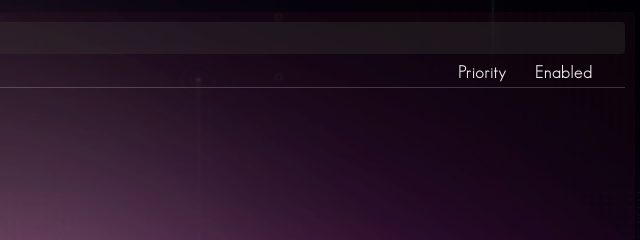
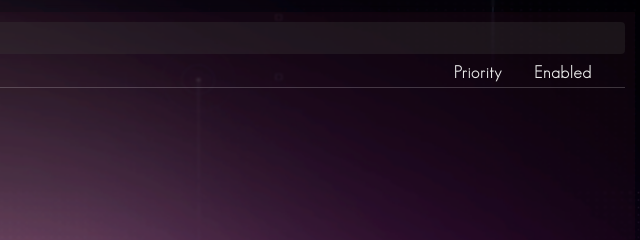
Before and after one commit to Syzzle07/NMS-Mod-Manager, a website built with Vite: page index.html in a window 1280 px wide. Shown: the part 223-463 px from the top of the page, 640-1280 px from the left. Built offline with nearby package versions, Linux system fonts and the light colour scheme.

Commit message:
Fixed Header Alignment

```diff
--- a/src/styles.css
+++ b/src/styles.css
@@ -401,25 +401,6 @@ h3,
 	margin-bottom: 5px;
 }
 
-/* Target ONLY the "Priority" span inside the header row */
-.header-row .priority {
-    text-align: right; /* Align the text to the right of its 80px box */
-    padding-right: 28.5px; /* Add 10px of space from the right edge */
-    white-space: nowrap;
-    /* overflow: hidden;
-    text-overflow: ellipsis; */
-}
-
-
-/* Target ONLY the "Enabled" span inside the header row */
-.header-row .enabled {
-    text-align: left; /* Align the text to the left of its 80px box */
-    padding-left: 0px; /* Add 10px of space from the left edge */
-    white-space: nowrap;
-    overflow: hidden;
-    text-overflow: ellipsis;
-}
-
 .header-row,
 .mod-row {
 	align-items: center;
@@ -432,18 +413,31 @@ h3,
 	flex-grow: 1;
 }
 
-.priority,
+.priority {
+    flex-shrink: 0;
+    width: 80px;
+    display: flex;
+    align-items: center;
+    justify-content: center;
+    padding-right: 10px;
+}
+
+.header-row .priority {
+    position: relative;
+    left: -12px;
+}
+
 .enabled {
 	flex-shrink: 0;
-	text-align: center;
 	width: 80px;
+  display: flex;
+  align-items: center;
+  justify-content: center;
 }
 
-.mod-row .priority,
-.mod-row .enabled {
-	align-items: center;
-	display: flex;
-	justify-content: center;
+.header-row .enabled {
+    position: relative;
+    left: -12px;
 }
 
 .mod-row {
```
